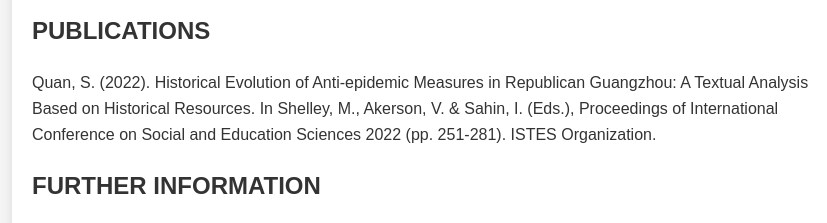
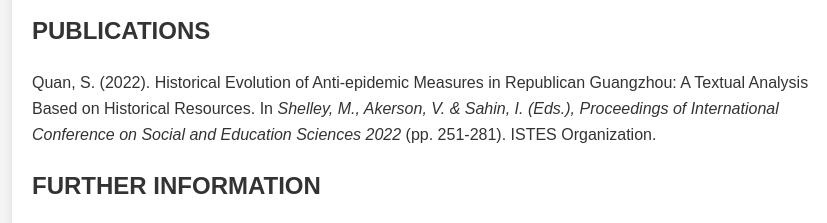
Before and after one commit to suyoatucl/suyoatucl.github.io, a plain HTML site: page index.html in a window 1280 px wide. Shown: the part 1143-1366 px from the top of the page, 208-1035 px from the left. Drawn offline with Linux system fonts and the light colour scheme.

Commit message:
Update index.html

```diff
--- a/index.html
+++ b/index.html
@@ -39,7 +39,7 @@
     <p>Bachelor of History / Bachelor of Science</p>
 
     <h2>PUBLICATIONS</h2>
-    <p>Quan, S. (2022). Historical Evolution of Anti-epidemic Measures in Republican Guangzhou: A Textual Analysis Based on Historical Resources. In Shelley, M., Akerson, V. & Sahin, I. (Eds.), Proceedings of International Conference on Social and Education Sciences 2022 (pp. 251-281). ISTES Organization.</p>
+    <p>Quan, S. (2022). Historical Evolution of Anti-epidemic Measures in Republican Guangzhou: A Textual Analysis Based on Historical Resources. In <i>Shelley, M., Akerson, V. & Sahin, I. (Eds.), Proceedings of International Conference on Social and Education Sciences 2022</i> (pp. 251-281). ISTES Organization.</p>
 
     <h2>FURTHER INFORMATION</h2>
     <ul class="articles">
```
